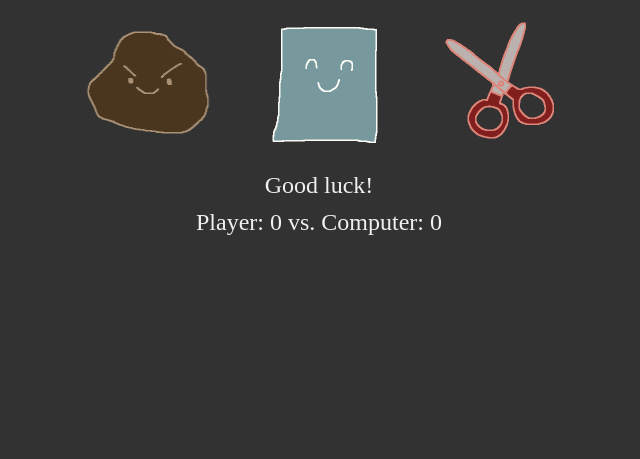
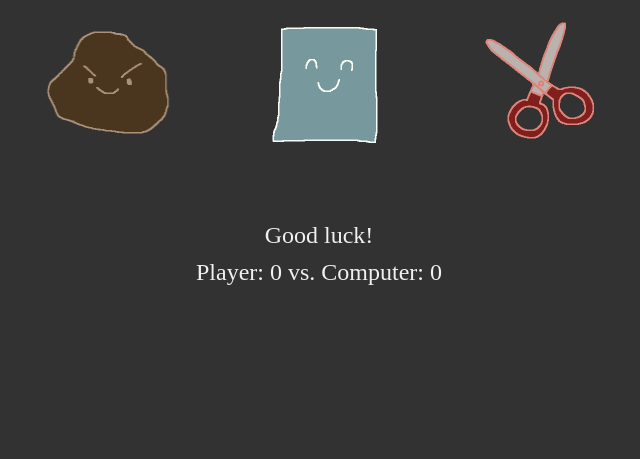
Before and after one commit to ajwjung/rock-paper-scissors, a plain HTML site: page index.html in a window 1280 px wide. Shown: the part 341-800 px from the top of the page, without its empty margins (321-961 px from the left). Drawn offline with Linux system fonts and the light colour scheme.

Commit message:
Change button margin

```diff
--- a/styles/style.css
+++ b/styles/style.css
@@ -9,6 +9,7 @@ body {
 button {
     height: 150px;
     width: 150px;
+    margin: 50px 20px;
     background-color: transparent;
     background-repeat: no-repeat;
     border: none;
```
